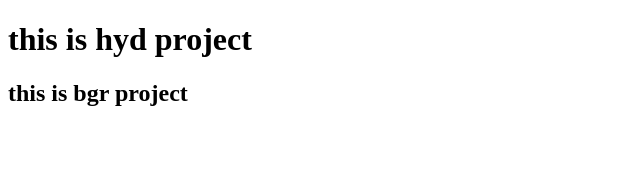
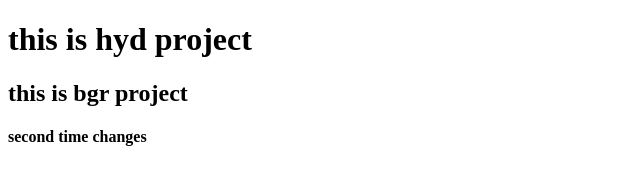
Before and after one commit to thiragabathinapavani-dot/hyd-pro, a plain HTML site: page index.html in a window 1280 px wide. Shown: the whole page, without its empty margins (0-640 px from the left). Drawn offline with Linux system fonts and the light colour scheme.

Commit message:
second change

```diff
--- a/index.html
+++ b/index.html
@@ -8,5 +8,6 @@
 <body>
   <h1>this is hyd project</h1>
   <h2>this is bgr project</h2>
+  <h4>second time changes</h4>
 </body>
 </html>
```
